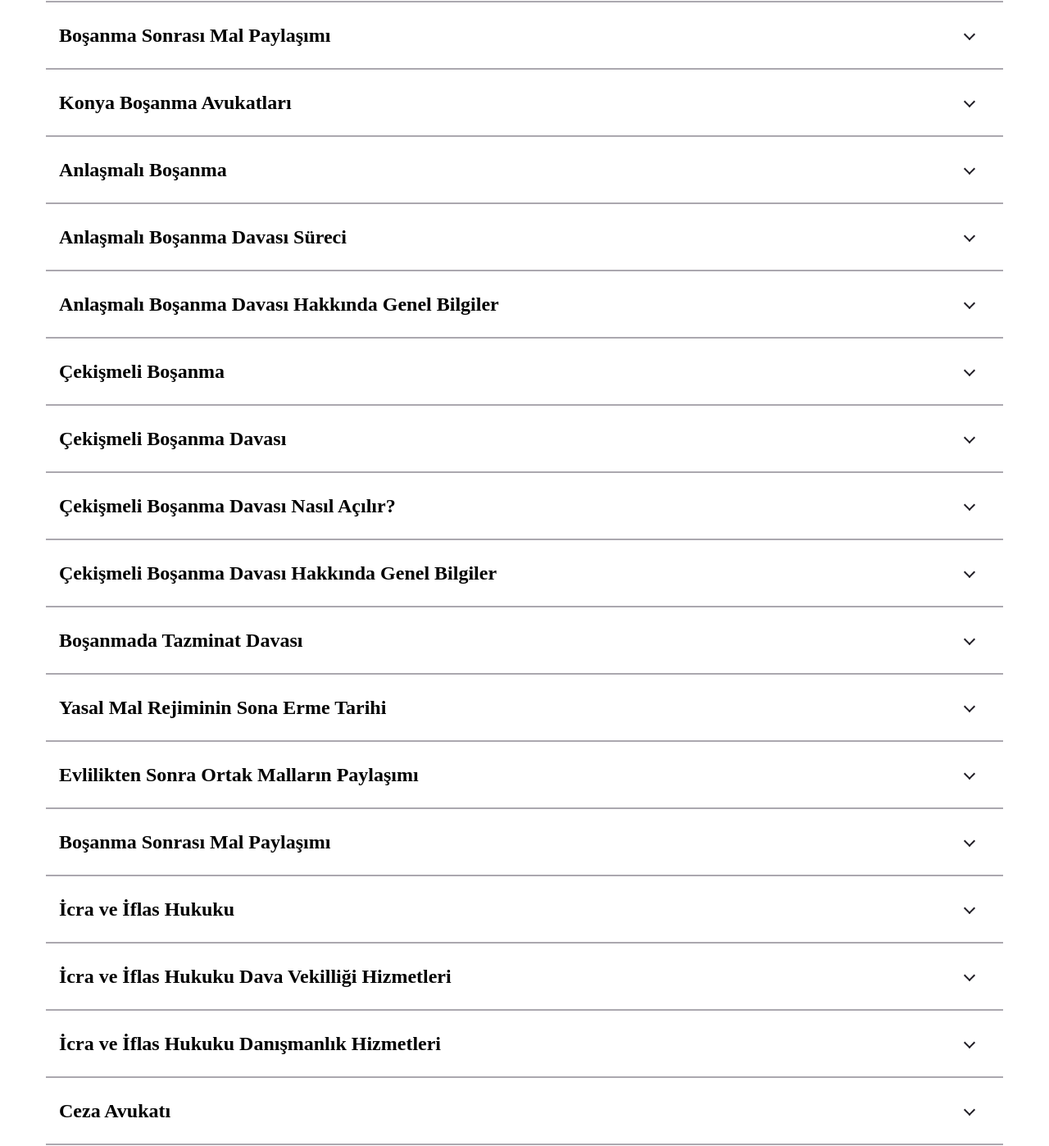
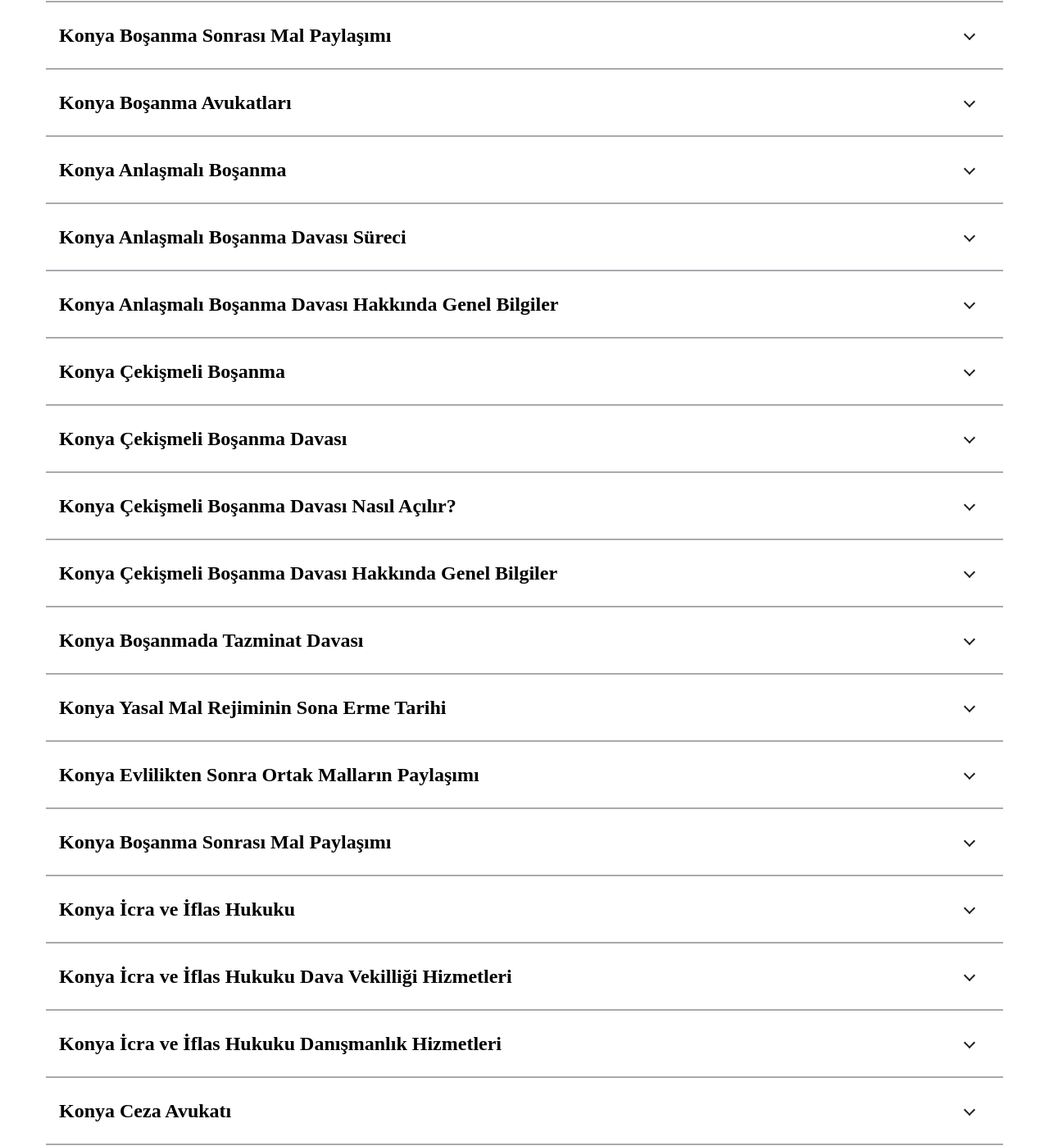
Before and after one commit to VedatOlmez/hasanbasrisari.com, a Gatsby site: page / in a window 1280 px wide. Shown: the part 3077-4475 px from the top of the page at 82% size. Built offline with nearby package versions, Linux system fonts and the light colour scheme; Gatsby itself is replaced by a stand-in of ours; a web font is replaced by a local one.

Commit message:
Update Faq.js

```diff
--- a/src/components/sections/Faq.js
+++ b/src/components/sections/Faq.js
@@ -54,7 +54,7 @@ Boşanma avukatlarımız, evlilik öncesinde veya evlilik devam ederken evlilik
     ),
   },
   {
-    title: 'Anlaşmalı Boşanma Davası Hakkında Genel Bilgiler',
+    title: 'Konya Anlaşmalı Boşanma Davası Hakkında Genel Bilgiler',
     content: () => (
       <>
         Eşlerin en az birinde oluşan boşanma isteği ile boşanma süreci başlayabilmektedir. Boşanma davasının Aile Mahkemesinde açılması gerekmektedir. Yetkili mahkeme ise eşlerden birinin yerleşim yeri ya da eşlerin son defa altı aydan beri birlikte oturdukları yer mahkemesidir. Anlaşmalı boşanma, çekişmeli boşanmaya göre dava pratik, hızlı bir şekilde sonuçlanmaktadır.
@@ -80,7 +80,7 @@ Anlaşmalı boşanma davası, çekişmeli boşanma davasına göre daha hızlı
     ),
   },
   {
-    title: 'Çekişmeli Boşanma Davası Hakkında Genel Bilgiler',
+    title: 'Konya Çekişmeli Boşanma Davası Hakkında Genel Bilgiler',
     content: () => (
       <>
         Çekişmeli boşanma davası, yine eşlerden en az birinin boşanma isteği doğrultusunda açılan, boşanma ve sonuçlarının protokolle değil, kusur oranları değerlendirilerek tesis edilen mahkeme kararı ile düzenlendiği dava türüdür. Çekişmeli boşanmada eşler arasında boşanma iradesi bakımından bir ortaklık olmayabilir. Eşlerden yalnızca biri boşanmayı istiyor olabilir ya da her ikisi de boşanmayı istiyor olsa da taraflar daha az kusurlu ya da kusursuz olduğunu düşünüyor olabilir.
@@ -95,7 +95,7 @@ Boşanma davası sonrasında tazminatlar bir süreklilik arz etmese de nafakalar
     ),
   },
   {
-    title: 'Boşanma Sonrası Mal Paylaşımı',
+    title: 'Konya Boşanma Sonrası Mal Paylaşımı',
     content: () => (
       <>
         Boşanma davası sonunda velayet, tazminatlar, nafaka gibi hususların yanı sıra mal rejimi ve sonuçları da gündeme gelmektedir. Mal rejimleri, boşanmadan sonraki süreçte önem taşımaktadır. Özellikle yasal mal rejimi olan edinilmiş mallara katılma rejimi ve sıklıkla görülen mal ayrılığı rejimi eşlerce iyi bir şekilde öğrenilmelidir. Edinilmiş mallara katılma rejimi yasal rejim olduğundan özellikle kararlaştırılmasına gerek yoktur. Ancak sıklıkla tercih edilen mal ayrılığı rejiminin seçilmesi ve kararlaştırılan hususların Mal ayrılığı rejimi sözleşmesi üzerinde geçerli bir şekilde ifade edilmesi önemlidir.
@@ -142,7 +142,7 @@ Nafaka ve tazminat alacaklarının tahsili için icra işlemleri yapılması
     ),
   },
   {
-    title: 'Anlaşmalı Boşanma',
+    title: 'Konya Anlaşmalı Boşanma',
     content: () => (
       <>
         Türk Hukukunda kanun koyucu, eşlerin iradelerine de önem vererek anlaşmalı boşanma kurumunu düzenlemiştir. Aile birliğinin varlığını devam ettirme amacı taşıyan Türk Medeni Kanunu hükümlerine göre anlaşmalı boşanma hususu da belli başlı şartlara bağlı tutulmuştur. 4721 sayılı Türk Medeni Kanununun 166/II maddesinde düzenlenen anlaşmalı boşanmanın gerçekleşebilmesi için şu şartların varlığı gerekmektedir:
@@ -163,7 +163,7 @@ Anlaşmalı boşanma ilişkin taraflar arasında düzenlenen protokol belli baş
     ),
   },
   {
-    title: 'Anlaşmalı Boşanma Davası Süreci',
+    title: 'Konya Anlaşmalı Boşanma Davası Süreci',
     content: () => (
       <>
         Eşler, anlaşmalı boşanma davasını kendileri açabileceği gibi avukatları aracılığıyla da bu işlemi gerçekleştirebilirler. Anlaşmalı boşanma davası sürecinde dikkat edilmesi gereken hususlar söz konusudur. Bunlara kısaca değinmek gerekirse:
@@ -183,7 +183,7 @@ Yetkili Mahkeme : Anlaşmalı boşanma davasında yetkili mahkemenin tayini içi
     ),
   },
   {
-    title: 'Anlaşmalı Boşanma Davası Hakkında Genel Bilgiler',
+    title: 'Konya Anlaşmalı Boşanma Davası Hakkında Genel Bilgiler',
     content: () => (
       <>
         Eşlerin en az birinde oluşan boşanma isteği ile boşanma süreci başlayabilmektedir. Boşanma davasının Aile Mahkemesinde açılması gerekmektedir. Yetkili mahkeme ise eşlerden birinin yerleşim yeri ya da eşlerin son defa altı aydan beri birlikte oturdukları yer mahkemesidir. Anlaşmalı boşanma, çekişmeli boşanmaya göre dava pratik, hızlı bir şekilde sonuçlanmaktadır.
@@ -200,7 +200,7 @@ Anlaşmalı boşanma davası, çekişmeli boşanma davasına göre daha hızlı
     ),
   },
   {
-    title: 'Çekişmeli Boşanma',
+    title: 'Konya Çekişmeli Boşanma',
     content: () => (
       <>
         Çekişmeli boşanma davası, yine eşlerden en az birinin boşanma isteği doğrultusunda açılan, boşanma ve sonuçlarının protokolle değil, kusur oranları değerlendirilerek tesis edilen mahkeme kararı ile düzenlendiği dava türüdür. Çekişmeli boşanmada eşler arasında boşanma iradesi bakımından bir ortaklık olmayabilir. Eşlerden yalnızca biri boşanmayı istiyor olabilir ya da her ikisi de boşanmayı istiyor olsa da taraflar daha az kusurlu ya da kusursuz olduğunu düşünüyor olabilir.
@@ -217,7 +217,7 @@ Boşanma davası sonrasında tazminatlar bir süreklilik arz etmese de nafakalar
     ),
   },
   {
-    title: 'Çekişmeli Boşanma Davası',
+    title: 'Konya Çekişmeli Boşanma Davası',
     content: () => (
       <>
         Türk Medeni Kanunu’nun 166’inci maddesinde genel boşanma nedenlerinden biri olarak evlilik birliğinin sarsılması düzenlenmiştir. Şayet evlilik birliği temelinden sarsılmış ve evlilik birliğinin sürdürülmesi eşlerin kendilerinden beklenmeyecek derecede güçleşmişse, eşlerden her biri boşanma davası açabilir. Davacının kusuru daha ağır olursa, davalının açılan davaya itiraz hakkı vardır. Hakkın kötüye kullanılması halinde, evlilik birliliğin devamının davalı ve çocuklar bakımından korunmaya değer bir yararı kalmamışsa, boşanmaya karar verilebilir. Evlilik en az bir yıl sürmüşse, eşlerin boşanma için birlikte başvurması (anlaşmalı boşanma) veya eşin diğerinin davasını kabul etmesi halinde, evlilik birliği temelinden sarsılmış sayılır. Bu durumda hakimin boşanma kararı verebilmesi için tarafları bizzat dinlemesi şarttır. Hakim, eşlerin ve çocukların menfaatlerini dikkate alarak eşler arasındaki anlaşmada gerekli gördüğü takdirde düzeltme yapabilir.
@@ -225,7 +225,7 @@ Boşanma davası sonrasında tazminatlar bir süreklilik arz etmese de nafakalar
     ),
   },
   {
-    title: 'Çekişmeli Boşanma Davası Nasıl Açılır?',
+    title: 'Konya Çekişmeli Boşanma Davası Nasıl Açılır?',
     content: () => (
       <>
         Eğer hakim herhangi bir sebeple boşanma davasını reddetmişse ve ret kararı kesinleştikten itibaren üç yıl boyunca her ne sebeple olursa olsun ortak hayat yeniden kurulamamışsa evlilik birliği temelinden sarsılmış sayılır ve eşlerden birinin istemi üzerine boşanmaya karar verilir.
@@ -236,7 +236,7 @@ Tek taraflı boşanma iradesinin sunulması ile boşanma kararı verilmez. Boşa
     ),
   },
   {
-    title: 'Çekişmeli Boşanma Davası Hakkında Genel Bilgiler',
+    title: 'Konya Çekişmeli Boşanma Davası Hakkında Genel Bilgiler',
     content: () => (
       <>
         Çekişmeli boşanma davası, yine eşlerden en az birinin boşanma isteği doğrultusunda açılan, boşanma ve sonuçlarının protokolle değil, kusur oranları değerlendirilerek tesis edilen mahkeme kararı ile düzenlendiği dava türüdür. Çekişmeli boşanmada eşler arasında boşanma iradesi bakımından bir ortaklık olmayabilir. Eşlerden yalnızca biri boşanmayı istiyor olabilir ya da her ikisi de boşanmayı istiyor olsa da taraflar daha az kusurlu ya da kusursuz olduğunu düşünüyor olabilir.
@@ -253,7 +253,7 @@ Boşanma davası sonrasında tazminatlar bir süreklilik arz etmese de nafakalar
     ),
   },
   {
-    title: 'Boşanmada Tazminat Davası',
+    title: 'Konya Boşanmada Tazminat Davası',
     content: () => (
       <>
         Türk Medeni Kanunu’nun 174’inci maddesine göre “Mevcut veya beklenen menfaatleri boşanma yüzünden zedelenen kusursuz veya daha az kusurlu taraf, kusurlu taraftan uygun bir maddî tazminat isteyebilir. Boşanmaya sebep olan olaylar yüzünden kişilik hakkı saldırıya uğrayan taraf, kusurlu olan diğer taraftan manevî tazminat olarak uygun miktarda bir para ödenmesini isteyebilir.” Bu maddeye ilişkin olarak Yargıtay 2. Hukuk Dairesi “Zina kişilik haklarına tecavüz oluşturduğundan, kusursuz eş lehine boşanma ile birlikte manevi tazminata da hükmedilmesi gerekir” şeklinde karar vermiştir.
@@ -270,7 +270,7 @@ Eşin manevi tazminata hak kazanabilmesi için ise kusursuz olması gerekmektedi
     ),
   },
   {
-    title: 'Yasal Mal Rejiminin Sona Erme Tarihi',
+    title: 'Konya Yasal Mal Rejiminin Sona Erme Tarihi',
     content: () => (
       <>
         Mal paylaşımı davası olarak bilinen, boşanma sonucunda mal rejiminin tasfiyesi Türk Medeni Kanunu (TMK) 202. ve devamı maddelerinde düzenlenmiştir. Buna göre eşler arasındaki yasal mal rejimi, edinilmiş mallara katılma rejimidir. Eşler aralarında başka bir mal rejimi belirlememişlerse kanunen bu mal rejimine tabi olacaklardır.
@@ -287,7 +287,7 @@ Eşler yapacakları sözleşme ile mal ayrılığı rejimini kabul edebilecekler
     ),
   },
   {
-    title: 'Evlilikten Sonra Ortak Malların Paylaşımı',
+    title: 'Konya Evlilikten Sonra Ortak Malların Paylaşımı',
     content: () => (
       <>
         Aile Mahkemesi tarafından boşanma kararı verilmesi halinde, mal rejimi dava tarihinden itibaren sona ermiş sayılır. Yani bu durumda evlilik birliği içerisinde edinilmiş mallar, aktifi ve pasifi ile boşanma davasının açıldığı tarihteki durumuna göre değerlendirilerek tasfiye edilir.
@@ -304,7 +304,7 @@ Boşanma davasının reddedilmesi durumunda mal rejiminin tasfiyesine yönelik d
     ),
   },
   {
-    title: 'Boşanma Sonrası Mal Paylaşımı',
+    title: 'Konya Boşanma Sonrası Mal Paylaşımı',
     content: () => (
       <>
         Boşanma davası sonunda velayet, tazminatlar, nafaka gibi hususların yanı sıra mal rejimi ve sonuçları da gündeme gelmektedir. Mal rejimleri, boşanmadan sonraki süreçte önem taşımaktadır. Özellikle yasal mal rejimi olan edinilmiş mallara katılma rejimi ve sıklıkla görülen mal ayrılığı rejimi eşlerce iyi bir şekilde öğrenilmelidir. Edinilmiş mallara katılma rejimi yasal rejim olduğundan özellikle kararlaştırılmasına gerek yoktur. Ancak sıklıkla tercih edilen mal ayrılığı rejiminin seçilmesi ve kararlaştırılan hususların Mal ayrılığı rejimi sözleşmesi üzerinde geçerli bir şekilde ifade edilmesi önemlidir.
@@ -315,7 +315,7 @@ Unutulmamalıdır ki mal rejimleri, evlilikten önce düzenlenebildiği gibi evl
     ),
   },
   {
-    title: 'İcra ve İflas Hukuku',
+    title: 'Konya İcra ve İflas Hukuku',
     content: () => (
       <>
         İcra ve iflas hukuku alacaklının alacağına en kolay ve en hızlı yollardan kavuşabilmesi için devlet gücünden yararlanma imkanı sağlayan bir hukuk dalıdır. İcra ve İflas hukuku dalında, mahkeme kararlarının icra yolu ile tahsili, kambiyo senetlerinin (senet, çek, poliçe) icra yolu ile tahsil edilmesi ve adi bir belgeye dayanan herhangi bir belgeye dayanmayan alacakların icra yolu ile tahsili mümkündür. İflas ve konkordatonun sınır ve yöntemleri çizilmiş, alacaklı ve borçluların neler yapması gerektiği kurallara bağlanmıştır. Bu hukuk dalında hıza ve pratik çözümlere önem veren CBB Avukatlık Şirketi, müvekkillerine her türlü hukuki hizmeti sunmaktadır. Bu hizmetler dava vekilliği hizmeti ve danışmanlık hizmeti olarak ayrı ayrı yürütülmektedir. Bu alanda verilen dava vekilliği hizmetlerini ve danışmanlık hizmetlerimiz;
@@ -323,7 +323,7 @@ Unutulmamalıdır ki mal rejimleri, evlilikten önce düzenlenebildiği gibi evl
     ),
   },
   {
-    title: 'İcra ve İflas Hukuku Dava Vekilliği Hizmetleri',
+    title: 'Konya İcra ve İflas Hukuku Dava Vekilliği Hizmetleri',
     content: () => (
       <>
         1. İcra Ceza davaları
@@ -351,7 +351,7 @@ Unutulmamalıdır ki mal rejimleri, evlilikten önce düzenlenebildiği gibi evl
     ),
   },
   {
-    title: 'İcra ve İflas Hukuku Danışmanlık Hizmetleri',
+    title: 'Konya İcra ve İflas Hukuku Danışmanlık Hizmetleri',
     content: () => (
       <>
         1. İcra ihalelerine katılma
@@ -379,7 +379,7 @@ Unutulmamalıdır ki mal rejimleri, evlilikten önce düzenlenebildiği gibi evl
     ),
   },
   {
-    title: 'Ceza Avukatı',
+    title: 'Konya Ceza Avukatı',
     content: () => (
       <>
         Konyadaki devam eden ya da yeni açılan ceza davalarınız için ceza davalarının konusuna giren suçlar için savunmanızı yapacak avukat arayanlar için Konya Barosuna kayıtlı Konya Ceza Avukatı Hasan Basri Sarı ile dava dosyanız hakkında görüşmek, bilgi almak ve savunmanızı yapmanızı istiyorsanız lütfen iletişim sayfamızdaki telefon bilgilerimizden bize ulaşabilir randevu alabilirsiniz.
@@ -398,7 +398,7 @@ Konya Ceza Avukatı, ağır ceza mahkemesinin görev alanına giren suçlar konu
     ),
   },
   {
-    title: 'Ceza Davalarının Özellikleri',
+    title: 'Konya Ceza Davalarının Özellikleri',
     content: () => (
       <>
         Avukat Hasan Basri Hukuk Bürosu olarak, Konya Ağır ceza avukatlarının baktığı ağır ceza davaları, Türk Ceza Kanunu’nda ve bazı özel kanunlarda düzenlenmiş olan daha ciddi ve genel olarak cezası daha yüksek olan suç tiplerinin yargılamasının yapıldığı davalardır. Ağır ceza davalarına konu olan suç tiplerinin bazıları Ceza Muhakemesi Kanunu’nda “katalog suçlar” olarak ifade edilen ve tutuklama nedeninin varsayıldığı suçlar arasında olduğundan ve ayrıca ağır ceza mahkemesinin görev alanına giren suçların yasada öngörülen cezaları yüksek olduğundan ağır ceza davalarında tutuklama ve adli kontrol tedbirleri sıklıkla uygulanmaktadır. Tutuklama ve adli kontrol gibi güvenlik tedbirleri ağır ceza davalarında genelde uygulandığı için ağır ceza avukatları ile çalışmanın önemi bu anlamda artmaktadır. Zira tutuklu yargılama söz konusu olduğundan tutuklu şüphelinin veya sanığın bir an önce uzman bir avukat tarafından tahliye edilmesi kritik bir öneme sahiptir. Ağır ceza davalarında genelde tutuklama söz konusu olduğu için bu anlamda halk arasında en iyi ağır ceza avukatı en hızlı tahliye alan avukat olarak kabul edilmektedir.
@@ -406,7 +406,7 @@ Konya Ceza Avukatı, ağır ceza mahkemesinin görev alanına giren suçlar konu
     ),
   },
   {
-    title: 'Ceza Avukatı ve Ağır Ceza Davaları',
+    title: 'Konya Ceza Avukatı ve Ağır Ceza Davaları',
     content: () => (
       <>
         Aşağıdakilerle sınırlı olmamak üzere Ağır Ceza Mahkemesinin görev alanına giren ve ağır ceza avukatlarının takip ettiği ve halk arasında “ağır cezalık suçlar” olarak tabir edilen belli başlı suçlar genel olarak şunlardır:
@@ -458,7 +458,7 @@ Konya’da Ağır Ceza Avukatı arayanlar iletişim sayfamızdaki telefonlardan
     ),
   },
   {
-    title: 'Ağır Ceza Avukatı',
+    title: 'Konya Ağır Ceza Avukatı',
     content: () => (
       <>
         Konya Ağır Ceza Mahkemelerindeki davalarınız için ihtiyaç duyduğunuz tecrübeli işini bilen bir avukat Hasan Basri Sarı ile dosyanız hakkında yüz yüze görüşerek davanın durumu ve avukatlık ücreti hakkında en iyi çözümü size sunacaktır. Avukat Hasan Basri Sarı, Konya Ağır Ceza Avukatı olarak tanınmış bir avukat olmakla birlikte müvekkillerinin istediği an istedikleri zaman randevusuz görüşebildiği, davalarına konu olan gelişmeler için her zaman ulaşabildikleri bir avukat özelliğide taşımaktadır.
@@ -469,7 +469,7 @@ Ceza Hukuku mevzuatı kapsamında soruşturma ve kovuşturma aşamalarının bü
     ),
   },
   {
-    title: 'Ağır Ceza ve Dava Vekilliği Hizmetleri',
+    title: 'Konya Ağır Ceza ve Dava Vekilliği Hizmetleri',
     content: () => (
       <>
         1. Sulh ceza davaları ve duruşmaları
@@ -489,7 +489,7 @@ Ceza Hukuku mevzuatı kapsamında soruşturma ve kovuşturma aşamalarının bü
     ),
   },
   {
-    title: 'Ağır Ceza Avukatları Ne İş Yapar?',
+    title: 'Konya Ağır Ceza Avukatları Ne İş Yapar?',
     content: () => (
       <>
         Bu soru sorulduğunda cevap olarak ilk şunu söyleyebiliriz: Ağır ceza davalarında soruşturmanın başından kovuşturmanın sonuna kadar, hatta bazen de kovuşturma evresinden sonra bile müvekkilini her aşamada en iyi şekilde temsil etmek için tüm hukuki işlemleri gerçekleştirmektedir. Müvekkilinin haklarını en iyi şekilde korumak ve savunmasını en etkili biçimde sağlamak, Ağır Ceza Avukatının temel görevleri arasında yer almaktadır. Özellikle soruşturma aşamasında ifadenin uzman Ağır Ceza Avukatı ile verilmesi sürecin işleyişi açısından önem taşımaktadır. Aynı zamanda mahkeme huzurunda gerçekleştirilecek olan savunmalar, dilekçelerin yazılması ve takibi, delillerin toplanması ve sunulması işlemlerinin doğru ve kusursuz bir biçimde gerçekleştirilmesi de Ağır Ceza Avukatının görev alanını oluşturmaktadır.
@@ -500,7 +500,7 @@ Ağır Ceza Avukatının görevlerinin içerisinde aynı zamanda ilk derece mahk
     ),
   },
   {
-    title: 'Ağır Ceza Mahkemelerinde Görülen Davalar Nelerdir?',
+    title: 'Konya Ağır Ceza Mahkemelerinde Görülen Davalar Nelerdir?',
     content: () => (
       <>
         Ağır Ceza Mahkemeleri tarafından görülmekte olan davalar, CMK ve sair kanunlar ile ayrıca yapılan görevlendirmeler saklı kalmak kaydıyla Türk Ceza Kanunu’nda belirtilen irtikap suçu, yağma suçu, nitelikli dolandırıcılık suçu, kasten adam öldürme suçu, örgütlü suçlar, soykırım suçu, işkence suçu, cinsel saldırı suçu, çocukların cinsel istismarı suçu vb. şeklinde sıralanabilir. Aynı zamanda ağırlaştırılmış müebbet, müebbet hapis ve 10 yıldan uzun süreli hapis cezasını gerektiren suçlara dair davalar da Ağır Ceza Mahkemelerinde görülmekte olup Ağır Ceza Avukatının görev alanı içerisinde yer almaktadır.
@@ -508,7 +508,7 @@ Ağır Ceza Avukatının görevlerinin içerisinde aynı zamanda ilk derece mahk
     ),
   },
   {
-    title: 'Ağır Ceza Davalarında Avukat Tutmak Zorunlu Mudur, Ağır Ceza Avukatı Ücretleri Ne Kadardır?',
+    title: 'Konya Ağır Ceza Davalarında Avukat Tutmak Zorunlu Mudur, Ağır Ceza Avukatı Ücretleri Ne Kadardır?',
     content: () => (
       <>
         Hukuk sistemimizde kural olarak avukatla temsil zorunlu değildir. Bu nedenle bazı insanlar maalesef bazı Ağır Ceza Avukatlarının Ücretlerinin kabul edilemez derecede yüksek olmasından dolayı spesifik davalarda tecrübeli bir avukat olmaksızın hukuki işlemler gerçekleştirmektedir. Bunun sonucunda da telafisi mümkün olmayan hak ve menfaat kayıplarıyla karşılaşmaktadır.
@@ -522,7 +522,7 @@ Sözgelimi; sanık ve ya şüpheliler için ağır ceza dava ve soruşturmaları
     ),
   },
   {
-    title: 'Ağır Ceza Avukatının İlgilendiği Suçlar Hangileridir?',
+    title: 'Konya Ağır Ceza Avukatının İlgilendiği Suçlar Hangileridir?',
     content: () => (
       <>
         Bir ağır ceza avukatı ağır ceza mahkemelerinin görev alanına giren her türlü suç ile ilgilenir. Ağır ceza mahkemelerinin görev alanına giren suçları ise temel olarak yağma, irtikap, resmi belgede sahtecilik, nitelikli dolandırıcılık, hileli iflas olarak saymak mümkündür. Cinsel saldırı, cinsel istismar, işkence, kasten öldürme, taksirle öldürme, banka ve kredi kartlarının kötüye kullanılması, örgüt, işkence, soykırım, parada sahtecilik suçları ile ilgili davalarda da görev alan avukatlar ağır ceza avukatlarıdır. Fakat anılan suçların yanında Türk Ceza Kanununda şu cezaların öngörüldüğü diğer suçlar da ağır ceza mahkemesi, dolayısıyla ağır ceza avukatlarının görev alanına girmektedir: ağırlaştırılmış müebbet hapis, müebbet hapis veya on yıldan fazla hapis cezası. Bu anlamda TCK’de düzenlenen Devletin Güvenliğine, Anayasal Düzene ve Bu Düzenin İşleyişine, Milli Savunmaya, Devlet Sırlarına Karşı Suçlar başlıkları altında düzenlenen suçlarla da ağır ceza avukatları ilgilenmektedir.
@@ -533,7 +533,7 @@ Ağır ceza mahkemelerinin görev alanına Terörle Mücadele Kanunu kapsamına
     ),
   },
   {
-    title: 'Danışmanlık Hizmetleri',
+    title: 'Konya Danışmanlık Hizmetleri',
     content: () => (
       <>
         1. Acil hukuki yardım hal ve durumlarında temsil ve anında müdahale
@@ -549,7 +549,7 @@ Ağır ceza mahkemelerinin görev alanına Terörle Mücadele Kanunu kapsamına
     ),
   },
   {
-    title: 'Miras Hukuku',
+    title: 'Konya Miras Hukuku',
     content: () => (
       <>
         Konya Miras Avukatı Hasan Basrı Sarı, Konya Miras Avukatı olarak Miras hukuku konularının kapmasında bulunan davalar için müvekkilerine Konya Miras Avukatı olarak hizmet vermektedir.
@@ -576,7 +576,7 @@ Miras Hukukunu Başlıca Konuları;
     ),
   },
   {
-    title: 'Tazminat Hukuku - Tazminat Davası',
+    title: 'Konya Tazminat Hukuku - Tazminat Davası',
     content: () => (
       <>
         Tazminat hukuku, haksız fiillerden veya başka herhangi bir nedenden kaynaklanan tazminat anlaşmazlıklarını konu alır. Genel olarak, “maddi tazminat davası” ve “manevi tazminat davası” olmak üzere iki tür tazminat davası vardır:
@@ -596,7 +596,7 @@ Maddi ve manevi tazminat davası; borçlar hukukundan kaynaklanan sözleşmenin
     ),
   },
   {
-    title: 'İş ve Trafik Kazası Hukuku',
+    title: 'Konya İş ve Trafik Kazası Hukuku',
     content: () => (
       <>
         Trafik kazasında mağdur olduysanız, trafik kazası tazminat hakkınızı trafik kazalarında uzman bir avukat yardımı ile alabilirsiniz. Bu konuda uzman bir trafik kazası avukatı size profesyonel olarak yardımda bulunur. Trafik kazası tazminatının alınabilmesi için yaralanmalarda yaralanmanın miktarı, maluliyet puanı belirlenmesi gerekmektedir. Konya’da Trafik kazasında uzman bir avukat, sizin maluliyet oranınızın kısa zamanda alınmasında, yüksek puanlı olmasında, doğru mevzuata göre alınmasında etkili olabilmelidir. Trafik kazası tazminatının miktarında ve alınma süresinde maluliyet yani yaralanma puanı ve hesabı önemli bir etkendir. Trafik kazası tazminatının alınabilmesinde, tazminat miktarının belirlenmesinde kullanılacak hesaplama yöntemlerinden doğru olanların doğru bir şekilde kullanılması çok önemlidir. Uzman bir trafik kazası avukatının, bu hesaplamaları da tüm incelikleri ile biliyor olması gerekmektedir. Trafik kazası tazminatının alınma süresi de avukatın trafik kazası davalarında tecrübeli ve uzman bir avukat olması çok önem taşımaktadır. Trafik kazasında mağdur olduysanız, trafik kazası tazminatınızı almak istiyorsanız ve fakat uzman bir trafik kazası avukatınız yoksa tazminat hakkınıza kavuşmanız yıllarca uzaması söz konusu olabilecektir.
@@ -618,7 +618,7 @@ Avukat Hasan Basri Sarı, Konya Avukat, Konya Ağır Ceza Avukatları, Konya Ağ
     ),
   },
   {
-    title: 'Ticaret ve Şirketler Hukuku',
+    title: 'Konya Ticaret ve Şirketler Hukuku',
     content: () => (
       <>
         Şirket kuruluşu işlemleri, yabancı veya yerli şirketlerin Türkiye’de şube veya irtibat bürosu kuruluşlarının gerçekleştirilmesinde Avukat Hasan Basri Sarı Hukuk Bürosu olarak Konya’da;
```
